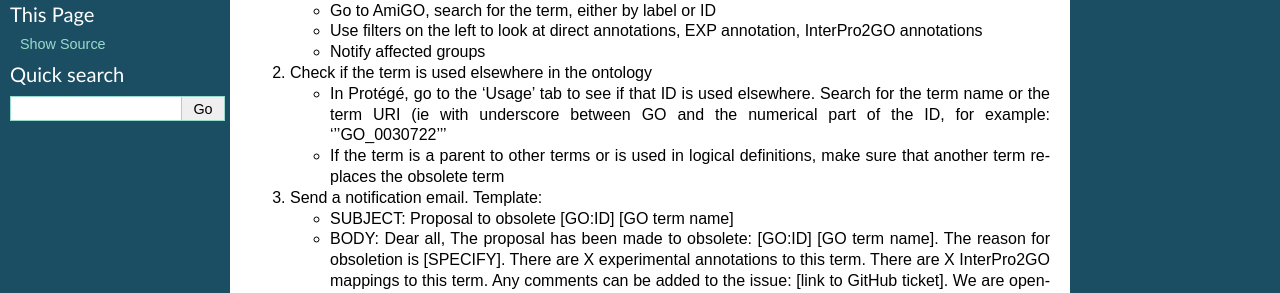
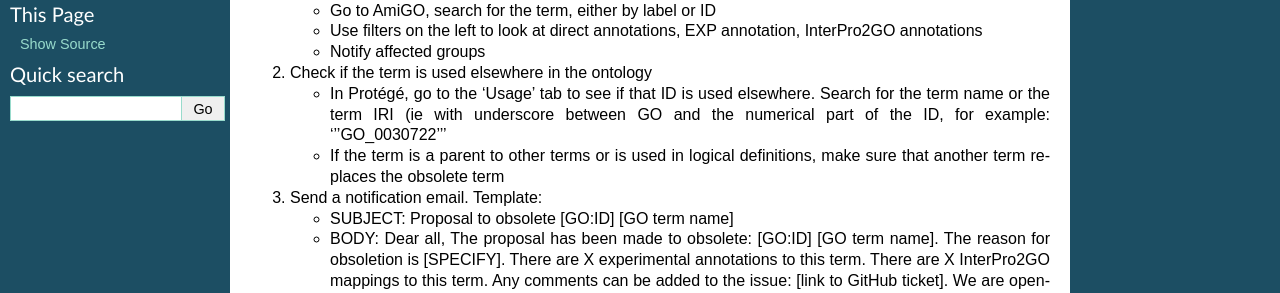
Before and after one commit to geneontology/go-ontology, a Sphinx documentation site: the page built from docs/ObsoleteTerm.md, in a window 1280 px wide. Shown: the part 149-442 px from the top of the page. Built offline with Sphinx 7.4.7, drawn with Linux system fonts in a browser that asks for light colours.

Commit message:
Update ObsoleteTerm.md

```diff
--- a/docs/ObsoleteTerm.md
+++ b/docs/ObsoleteTerm.md
@@ -8,7 +8,7 @@ See [Daily Workflow](http://go-ontology.readthedocs.io/en/latest/Installgit.html
    - Notify affected groups
 
 2. Check if the term is used elsewhere in the ontology
-   - In Protégé, go to the 'Usage' tab to see if that ID is used elsewhere. Search for the term name or the term URI (ie with underscore between GO and the numerical part of the ID, for example: '''GO_0030722'''
+   - In Protégé, go to the 'Usage' tab to see if that ID is used elsewhere. Search for the term name or the term IRI (ie with underscore between GO and the numerical part of the ID, for example: '''GO_0030722'''
    - If the term is a parent to other terms or is used in logical definitions, make sure that another term replaces the obsolete term
 
 3. Send a notification email.
```
